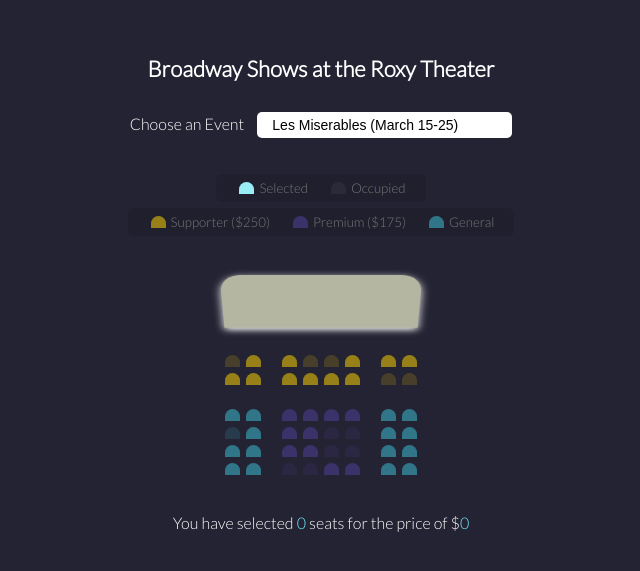
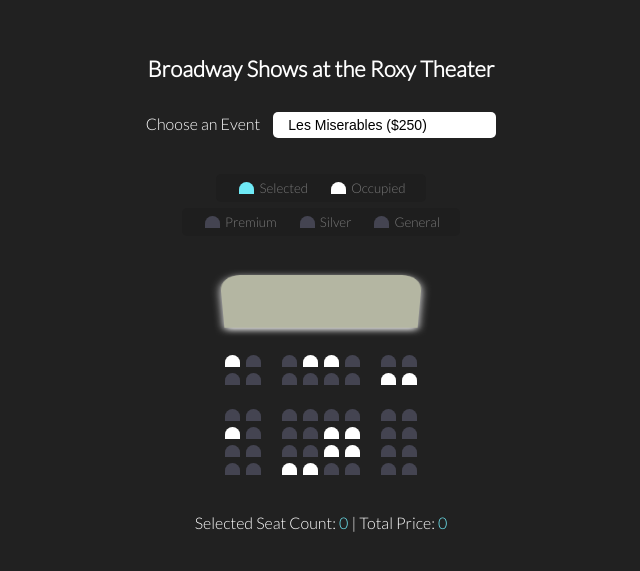
Before and after one commit to roxannebobby/js-seat-picker, a plain HTML site: page index.html in a window 1280 px wide. Shown: the part 121-692 px from the top of the page, without its empty margins (319-959 px from the left). Drawn offline with Linux system fonts and the light colour scheme.

Commit message:
basic page all working

```diff
--- a/index.html
+++ b/index.html
@@ -15,10 +15,10 @@
     <h1>Broadway Shows at the Roxy Theater</h1>
     <label for="broadway-show">Choose an Event</label>
     <select id="show">
-      <option value="100">Les Miserables (March 15-25)</option>
-      <option value="125">The Greatest Showman (May 5-10)</option>
-      <option value="75">Bye Bye Birdie (June 10-17)</option>
-      <option value="225">Hamilton (August 15-September 15)</option>
+      <option value="250">Les Miserables ($250)</option>
+      <option value="175">The Greatest Showman ($175)</option>
+      <option value="100">Bye Bye Birdie ($100)</option>
+      <option value="350">Hamilton ($350)</option>
     </select>
   </div>
 
@@ -36,11 +36,11 @@
   <ul class='showcase ticket-band'>
     <li>
       <div class="seat front"></div>
-      <small>Supporter ($250)</small>
+      <small>Premium</small>
     </li>
     <li>
       <div class="seat center"></div>
-      <small>Premium ($175)</small>
+      <small>Silver</small>
     </li>
     <li>
       <div class="seat ends"></div>
@@ -53,74 +53,74 @@
   <div class="container">
     <div class="stage"></div>
     <div class="row">
-      <div class="seat front occupied"></div>
-      <div class="seat front"></div>
-      <div class="seat front"></div>
-      <div class="seat front occupied"></div>
-      <div class="seat front occupied"></div>
-      <div class="seat front"></div>
-      <div class="seat front"></div>
-      <div class="seat front"></div>
+      <div id='premium' data-value='250' class="seat front occupied" value="150"></div>
+      <div id='premium' data-value='250' class="seat front" value="150"></div>
+      <div id='premium' data-value='250' class="seat front"></div>
+      <div id='premium' data-value='250' class="seat front occupied"></div>
+      <div id='premium' data-value='250' class="seat front occupied"></div>
+      <div id='premium' data-value='250' class="seat front"></div>
+      <div id='premium' data-value='250' class="seat front"></div>
+      <div id='premium' data-value='250' class="seat front"></div>
     </div>
 
     <div class="row">
-      <div class="seat front"></div>
-      <div class="seat front"></div>
-      <div class="seat front"></div>
-      <div class="seat front"></div>
-      <div class="seat front"></div>
-      <div class="seat front"></div>
-      <div class="seat front occupied"></div>
-      <div class="seat front occupied"></div>
+      <div id='premium' class="seat front" data-value='250'></div>
+      <div id='premium' class="seat front" data-value='250'></div>
+      <div id='premium' class="seat front" data-value='250'></div>
+      <div id='premium' class="seat front" data-value='250'></div>
+      <div id='premium' class="seat front" data-value='250'></div>
+      <div id='premium' class="seat front" data-value='250'></div>
+      <div id='premium' class="seat front occupied" data-value='250'></div>
+      <div id='premium' class="seat front occupied" data-value='250'></div>
     </div>
 
     <div class="row">
-      <div class="seat ends"></div>
-      <div class="seat ends"></div>
-      <div class="seat center"></div>
-      <div class="seat center"></div>
-      <div class="seat center"></div>
-      <div class="seat center"></div>
-      <div class="seat ends"></div>
-      <div class="seat ends"></div>
+      <div id='seat' class="seat ends" data-value='125'></div>
+      <div id='seat' class="seat ends" data-value='125'></div>
+      <div id='seat' class="seat center" data-value='175'></div>
+      <div id='seat' class="seat center" data-value='175'></div>
+      <div id='seat' class="seat center" data-value='175'></div>
+      <div id='seat' class="seat center" data-value='175'></div>
+      <div id='seat' class="seat ends" data-value='125'></div>
+      <div id='seat' class="seat ends" data-value='125'></div>
     </div>
 
     <div class="row">
-      <div class="seat ends occupied"></div>
-      <div class="seat ends"></div>
-      <div class="seat center"></div>
-      <div class="seat center"></div>
-      <div class="seat center occupied"></div>
-      <div class="seat center occupied"></div>
-      <div class="seat ends"></div>
-      <div class="seat ends"></div>
+      <div id='seat' class="seat ends occupied" data-value='125'></div>
+      <div id='seat' class="seat ends" data-value='125'></div>
+      <div id='seat' class="seat center" data-value='175'></div>
+      <div id='seat' class="seat center" data-value='175'></div>
+      <div id='seat' class="seat center occupied" data-value='175'></div>
+      <div id='seat' class="seat center occupied" data-value='175'></div>
+      <div id='seat' class="seat ends" data-value='125'></div>
+      <div id='seat' class="seat ends" data-value='125'></div>
     </div>
 
     <div class="row">
-      <div class="seat ends"></div>
-      <div class="seat ends"></div>
-      <div class="seat center"></div>
-      <div class="seat center"></div>
-      <div class="seat center occupied"></div>
-      <div class="seat center occupied"></div>
-      <div class="seat ends"></div>
-      <div class="seat ends"></div>
+      <div id='seat' class="seat ends" data-value='125'></div>
+      <div id='seat' class="seat ends" data-value='125'></div>
+      <div id='seat' class="seat center" data-value='175'></div>
+      <div id='seat' class="seat center" data-value='175'></div>
+      <div id='seat' class="seat center occupied" data-value='175'></div>
+      <div id='seat' class="seat center occupied" data-value='175'></div>
+      <div id='seat' class="seat ends" data-value='125'></div>
+      <div id='seat' class="seat ends" data-value='125'></div>
     </div>
 
     <div class="row">
-      <div class="seat ends"></div>
-      <div class="seat ends"></div>
-      <div class="seat center occupied"></div>
-      <div class="seat center occupied"></div>
-      <div class="seat center"></div>
-      <div class="seat center"></div>
-      <div class="seat ends"></div>
-      <div class="seat ends"></div>
+      <div id='seat' class="seat ends" data-value='125'></div>
+      <div id='seat' class="seat ends" data-value='125'></div>
+      <div id='seat' class="seat center occupied" data-value='175'></div>
+      <div id='seat' class="seat center occupied" data-value='175'></div>
+      <div id='seat' class="seat center" data-value='175'></div>
+      <div id='seat' class="seat center" data-value='175'></div>
+      <div id='seat' class="seat ends" data-value='125'></div>
+      <div id='seat' class="seat ends" data-value='125'></div>
     </div>
   </div>
-
-  <p class="text">You have selected <span id="count">0</span> seats for the price of $<span id="total">0</span></p>
-
+  <div style="text-align: left;">
+    <p class="text">Selected Seat Count: <span id="count">0</span> | Total Price: <span id="total">0</span></p>
+  </div>
   <script src="script.js"></script>
 </body>
 
--- a/script.js
+++ b/script.js
@@ -1,26 +1,72 @@
 const container = document.querySelector('.container');
-const availableSeats = document.querySelectorAll('.row .seat:not(.occupied');
-const countSelected = document.getElementById('count');
-const totalSelected = document.getElementById('total');
-const selectedShow = document.getElementById('show');
-const ticketPrice = +selectedShow.value;
+const seats = document.querySelectorAll('.row .seat:not(.occupied)');
+const count = document.getElementById('count');
+const total = document.getElementById('total');
+const showSelect = document.getElementById('show');
 
-// update selected seat count
+populateUI();
+
+let ticketPrice = +showSelect.value;
+
+const seatValue = document.querySelector('.seat');
+
+const ticketValue = seatValue.getAttribute('data-value');
+
+// save selected show index and price
+function setShowData(showIndex, showPrice) {
+	localStorage.setItem('selectedShowIndex', showIndex);
+	localStorage.setItem('selectedShowPrice', showPrice);
+}
+
+// update selected counts
 function updateSelectedCount() {
 	const selectedSeats = document.querySelectorAll('.row .seat.selected');
+
+	const seatsIndex = [...selectedSeats].map((seat) => [...seats].indexOf(seat));
+
+	localStorage.setItem('selectedSeats', JSON.stringify(seatsIndex));
+
 	const selectedSeatsCount = selectedSeats.length;
-	countSelected.innerText = selectedSeatsCount;
-	totalSelected.innerText = selectedSeatsCount * ticketPrice;
+	count.innerText = selectedSeatsCount;
+	total.innerText = selectedSeatsCount * ticketPrice;
 }
 
-// event listeners
+// get data from localStorage and populate UI
+function populateUI() {
+	const selectedSeats = JSON.parse(localStorage.getItem('selectedSeats'));
+
+	if (selectedSeats !== null && selectedSeats.length > 0) {
+		seats.forEach((seat, index) => {
+			if (selectedSeats.indexOf(index) > -1) {
+				seat.classList.add('selected');
+			}
+		});
+	}
+
+	const selectedShowIndex = localStorage.getItem('selectedShowIndex');
+	if (selectedShowIndex !== null && selectedShowIndex > -1) {
+		showSelect.selectedIndex = selectedShowIndex;
+	}
+}
+
+// show select event
+showSelect.addEventListener('change', (e) => {
+	ticketPrice = +e.target.value;
+	console.log(e.target.selectedIndex);
+	setShowData(e.target.selectedIndex, e.target.value);
+	updateSelectedCount();
+});
+
+// seat click event
 container.addEventListener('click', (e) => {
 	if (
 		e.target.classList.contains('seat') &&
 		!e.target.classList.contains('occupied')
 	) {
 		e.target.classList.toggle('selected');
-
 		updateSelectedCount();
 	}
 });
+
+// initial count and total set
+updateSelectedCount();
--- a/style.css
+++ b/style.css
@@ -5,7 +5,7 @@
 }
 
 body {
-	background-color: #242333;
+	background-color: #212121;
 	display: flex;
 	flex-direction: column;
 	color: #fff;
@@ -52,23 +52,11 @@ h1 {
 }
 
 .seat.selected {
-	background-color: #99edf5;
+  background-color: #6feaf6;
 }
 
 .seat.occupied {
-	opacity: 0.3;
-}
-
-.front {
-	background-color: rgb(151, 128, 23);
-}
-
-.center {
-	background-color: rgb(59, 50, 105);
-}
-
-.ends {
-	background-color: rgb(48, 117, 136);
+  background-color: #fff;
 }
 
 div.row:nth-child(3) {
```
Lines whose indentation alone changed are shown as unchanged.
